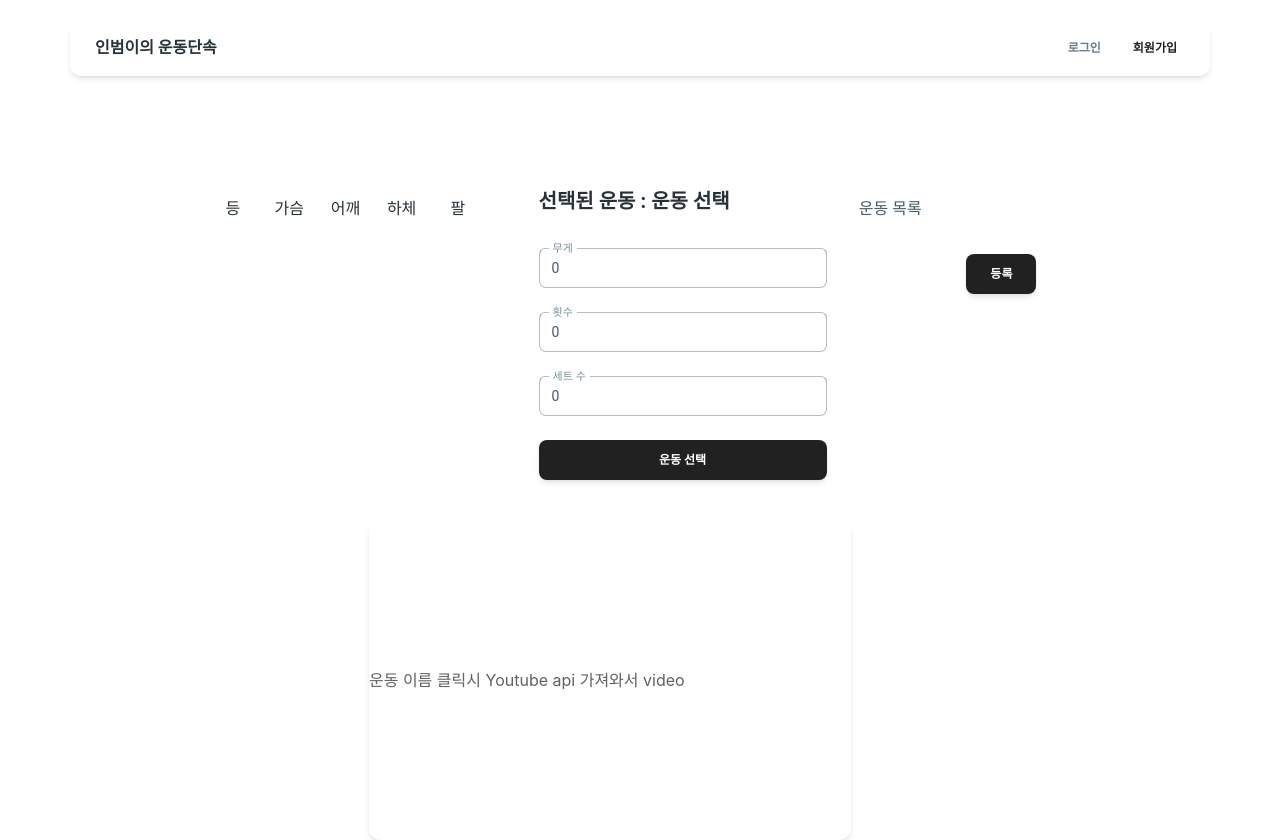
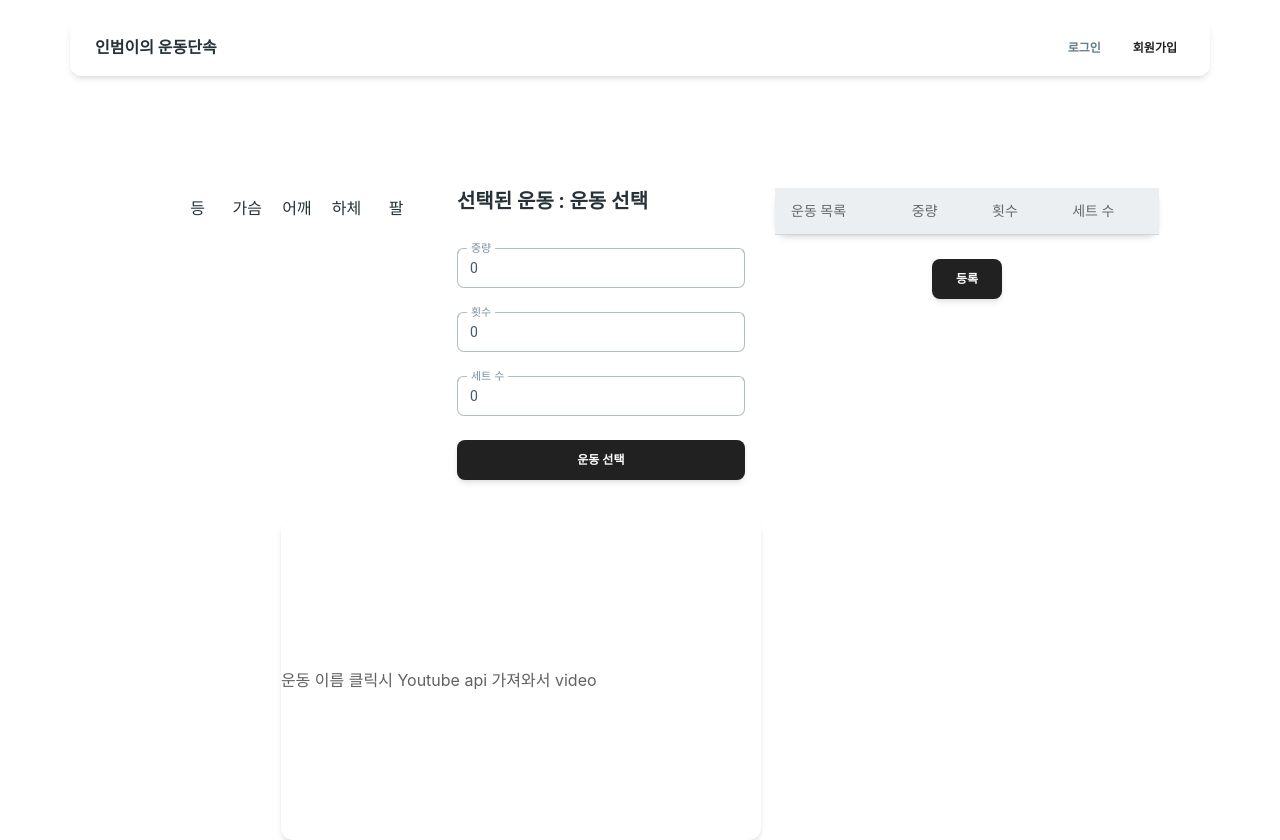
Before and after one commit to Legitgoons/InbeomsExerciseCrackdown, a React (Create React App) app in the folder ssafit-fe/: page /worksout in a window 1280 px wide. Built offline with nearby package versions, Linux system fonts and the light colour scheme.

Commit message:
회원가입/로그인 연결 완료

```diff
--- a/ssafit-fe/package.json
+++ b/ssafit-fe/package.json
@@ -15,12 +15,15 @@
     "node-sass": "^7.0.3",
     "react": "^18.2.0",
     "react-calendar": "^4.2.1",
+    "react-cookie": "^4.1.1",
     "react-datepicker": "^4.11.0",
     "react-day-picker": "^8.7.1",
     "react-dom": "^18.2.0",
     "react-hook-form": "^7.43.9",
+    "react-redux": "^8.0.5",
     "react-router-dom": "^6.11.2",
     "react-scripts": "5.0.1",
+    "redux": "^4.2.1",
     "sass-loader": "^13.3.0",
     "style-loader": "^3.3.3",
     "web-vitals": "^2.1.4"
--- a/ssafit-fe/src/components/Auth/SignInForm.js
+++ b/ssafit-fe/src/components/Auth/SignInForm.js
@@ -1,4 +1,7 @@
 import React from 'react';
+import { useForm } from "react-hook-form";
+import { useNavigate } from 'react-router-dom';
+import axios from 'axios';
 import {
   Card,
   Input,
@@ -7,6 +10,23 @@ import {
 } from "@material-tailwind/react";
 
 const SignInForm = () => {
+  const { register, handleSubmit } = useForm();
+  const navigate = useNavigate(); //useNavigate 가져옴
+
+  const onSubmit = async (data) => {
+    try {
+      const response = await axios.post('http://localhost:9999/api-user/login', data);
+      // 로그인 성공 시 처리 로직
+      console.log(response);
+      alert("로그인이 완료되었습니다.");
+      navigate('/');
+    } catch (error) {
+      // 로그인 실패 시 처리 로직
+      console.error(error);
+      alert("로그인에 실패했습니다.");
+    }
+  };
+
   return (
     <Card color="transparent" shadow={false}>
       <Typography variant="h4" color="blue-gray">
@@ -15,12 +35,21 @@ const SignInForm = () => {
       <Typography color="gray" className="mt-3 font-normal">
         아이디와 비밀번호를 입력해주세요
       </Typography>
-      <form className="mt-8 mb-2 w-80 max-w-screen-lg sm:w-96">
+      <form className="mt-8 mb-2 w-80 max-w-screen-lg sm:w-96" onSubmit={handleSubmit(onSubmit)}>
         <div className="mb-4 flex flex-col gap-6">
-          <Input size="lg" label="아이디" />
-          <Input type="password" size="lg" label="비밀번호" />
+          <Input
+            size="lg"
+            label="아이디"
+            {...register("username", { required: true })}
+          />
+          <Input
+            type="password"
+            size="lg"
+            label="비밀번호"
+            {...register("password", { required: true })}
+          />
         </div>
-        <Button className="mt-6" fullWidth>
+        <Button className="mt-6" fullWidth type="submit">
           로그인
         </Button>
       </form>
--- a/ssafit-fe/src/components/Worksout/WorksoutPlan.js
+++ b/ssafit-fe/src/components/Worksout/WorksoutPlan.js
@@ -1,39 +1,22 @@
 import React, { useState } from "react";
 import WorksoutPlanExercise from "./WorksoutPlanExercise";
+import WorksoutPlanExerciseTable from "./WorksoutPlanExerciseTable";
 import WorksoutPlanVideo from "./WorksoutPlanVideo";
-// import WortkoutPlanDate from "./WortkoutPlanDate";
-import {
-  Button,
-  Card,
-  Input,
-  Typography,
-  List,
-  ListItem,
-} from "@material-tailwind/react";
-// import { format } from "date-fns";
-// import { ko } from "date-fns/esm/locale";
+import { Button, Card, Input, Typography, } from "@material-tailwind/react";
 
-const WorkoutPlan = () => {
+const WorksoutPlan = () => {
   const [selectedExercise, setSelectedExercise] = useState("운동 선택");
   const [exerciseWeight, setExerciseWeight] = useState(0);
   const [exerciseReps, setExerciseReps] = useState(0);
   const [exerciseSet, setExerciseSet] = useState(0);
   const [fixedExercises, setFixedExercises] = useState([]); // 빈 배열로 초기화 -> 반복 가능
   const [isEditing, setIsEditing] = useState(false); // 수정 모드 여부
-  // const [selectedDate, setSelectedDate] = useState(new Date());
-
-  // const handleDateSelection = (date) => {
-  //   setSelectedDate(date);
-  // };
-  // const formatDate = (date) => {
-  //   return format(date, "yyyy.MM.dd (eee)", { locale: ko });
-  // };
 
   const handleExerciseSelection = (exerciseName) => {
     setSelectedExercise(exerciseName);
   };
 
-  const workoutChoiceHandler = () => {
+  const worksoutChoiceHandler = () => {
     if (selectedExercise === "운동 선택") {
       alert("운동을 선택해주세요");
       return;
@@ -94,14 +77,10 @@ const WorkoutPlan = () => {
   };
 
   return (
-    <div className="w-screen flex justify-between">
-      <div className="w-3/4 h-96 flex flex-col justify-between">
+    <div className="w-screen flex justify-evenly">
+      <div className="w-3/5 h-96 flex flex-col justify-between">
         <div className="flex justify-around">
           <div className="flex flex-col">
-            {/* <WortkoutPlanDate
-            onDateSelect={handleDateSelection}
-            selectedDate={selectedDate}
-          /> 달력은 좀 더 고민해보는걸로,,*/}
           </div>
           <WorksoutPlanExercise
             onExerciseSelect={handleExerciseSelection}
@@ -113,7 +92,7 @@ const WorkoutPlan = () => {
             </Typography>
             <Input
               color="blue"
-              label="무게"
+              label="중량"
               value={exerciseWeight}
               onChange={(e) => setExerciseWeight(e.target.value)}
             />
@@ -129,45 +108,27 @@ const WorkoutPlan = () => {
               value={exerciseSet}
               onChange={(e) => setExerciseSet(e.target.value)}
             />
-            <Button color="gray" onClick={workoutChoiceHandler}>
+            <Button color="gray" onClick={worksoutChoiceHandler}>
               운동 선택
             </Button>
           </div>
         </div>
-        <div className="self-end w-2/3">
+        <div className="self-end w-3/4">
           <Card className="h-80 mt-10 flex flex-col justify-evenly">
             <WorksoutPlanVideo />
           </Card>
         </div>
       </div>
-      <div className="flex w-80 flex-col gap-6">
-        {/* <Typography variant="h5" color="blue-gray" className="self-center">
-            오늘 : {formatDate(selectedDate)}
-          </Typography> */}
-        <div className="flex flex-col justify-start">
-          <List>
-            <Typography>운동 목록</Typography>
-            {fixedExercises.map((exercise, index) => (
-              <ListItem key={index} variant="h5" color="blue-gray">
-                {exercise.name} - {exercise.weight}kg, {exercise.reps}회, {exercise.set}세트
-              </ListItem>
-            ))}
-          </List>
-        </div>
+      <div className="flex w-96 flex-col gap-6">
+        <WorksoutPlanExerciseTable fixedExercises={fixedExercises} />
         <div className="flex justify-evenly">
           {!isEditing ? (
             <Button onClick={handleEdit}>등록</Button>
           ) : (
             <div className="flex gap-2">
-              <Button color="blue" onClick={handleComplete}>
-                완료
-              </Button>
-              <Button color="green" onClick={handleEdit}>
-                수정
-              </Button>
-              <Button color="red" onClick={handleDelete}>
-                삭제
-              </Button>
+              <Button color="blue" onClick={handleComplete}>완료</Button>
+              <Button color="green" onClick={handleEdit}>수정</Button>
+              <Button color="red" onClick={handleDelete}>삭제</Button>
             </div>
           )}
         </div>
@@ -176,4 +137,4 @@ const WorkoutPlan = () => {
   );
 };
 
-export default WorkoutPlan;
+export default WorksoutPlan;
--- /dev/null
+++ b/ssafit-fe/src/components/Worksout/WorksoutPlanExerciseTable.js
@@ -0,0 +1,95 @@
+import React from "react";
+import { Card, Typography } from "@material-tailwind/react";
+
+const TABLE_HEAD = ["운동 목록", "중량", "횟수", "세트 수"];
+
+const WorksoutPlanExerciseTable = ({fixedExercises}) => {
+  return (
+    <div>
+      <Card className="h-full w-full">
+        <table className="w-full min-w-max table-auto text-left">
+          <thead>
+            <tr>
+              {TABLE_HEAD.map((head) => (
+                <th
+                  key={head}
+                  className="border-b border-blue-gray-100 bg-blue-gray-50 p-4"
+                >
+                  <Typography
+                    variant="small"
+                    color="blue-gray"
+                    className="font-normal leading-none opacity-70"
+                  >
+                    {head}
+                  </Typography>
+                </th>
+              ))}
+            </tr>
+          </thead>
+          <tbody>
+            {fixedExercises.map(({ name, weight, reps, set}, index) => {
+              const isLast = index === fixedExercises.length - 1;
+              const classes = isLast
+                ? "p-4"
+                : "p-4 border-b border-blue-gray-50";
+
+              return (
+                <tr key={name}>
+                  <td className={classes}>
+                    <Typography
+                      variant="small"
+                      color="blue-gray"
+                      className="font-normal"
+                    >
+                      {name}
+                    </Typography>
+                  </td>
+                  <td className={classes}>
+                    <Typography
+                      variant="small"
+                      color="blue-gray"
+                      className="font-normal"
+                    >
+                      {weight}
+                    </Typography>
+                  </td>
+                  <td className={classes}>
+                    <Typography
+                      variant="small"
+                      color="blue-gray"
+                      className="font-normal"
+                    >
+                      {reps}
+                    </Typography>
+                  </td>
+                  <td className={classes}>
+                    <Typography
+                      variant="small"
+                      color="blue-gray"
+                      className="font-normal"
+                    >
+                      {set}
+                    </Typography>
+                  </td>
+                  {/* <td className={classes}>
+                    <Typography
+                      as="a"
+                      variant="small"
+                      color="red"
+                      className="font-medium"
+                      onClick={handleDelete}
+                    >
+                      삭제
+                    </Typography>
+                  </td> */}
+                </tr>
+              );
+            })}
+          </tbody>
+        </table>
+      </Card>
+    </div>
+  );
+};
+
+export default WorksoutPlanExerciseTable;
--- a/ssafit-fe/src/pages/Worksout/WorksoutPage.js
+++ b/ssafit-fe/src/pages/Worksout/WorksoutPage.js
@@ -5,8 +5,8 @@ import WorksoutVideo from "../../components/Worksout/WorksoutPlanVideo";
 
 const WorksoutPage = () => {
   return (
-    <div className="w-screen flex justify-center">
-      <div className="w-4/5 flex items-center justify-evenly mt-28">
+    <div className="w-screen flex justify-evenly">
+      <div className="w-5/6 flex items-center justify-evenly mt-28">
         <WorksoutPlan />
       </div>
       <Routes>
```
Also changed, not shown: ssafit-fe/src/components/Auth/SignUpForm.js (+30 -15 lines), ssafit-fe/src/components/Worksout/WorksoutPlanExercise.js (line endings or trailing spaces), 1 other file (tests, documents, lock files or other folders).
